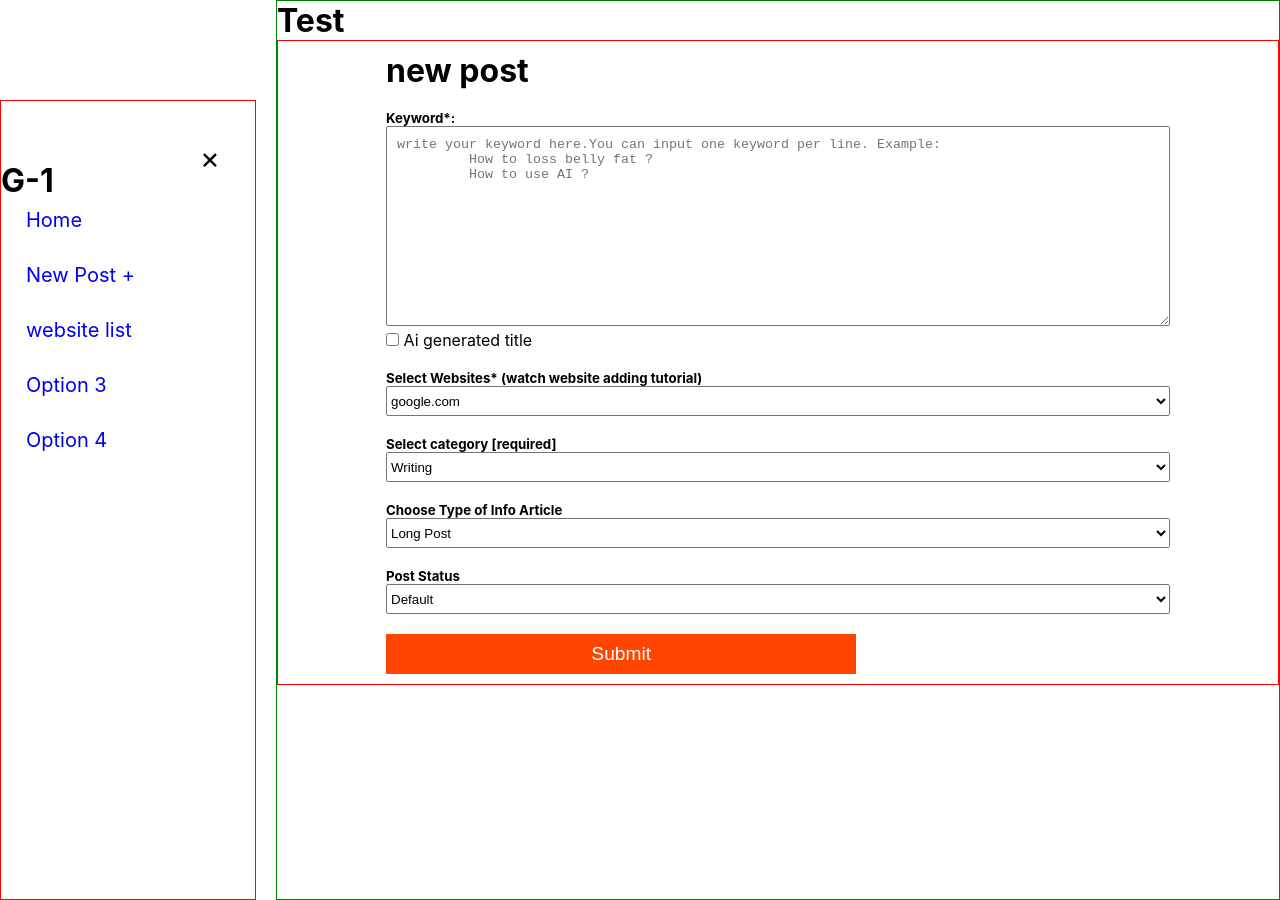
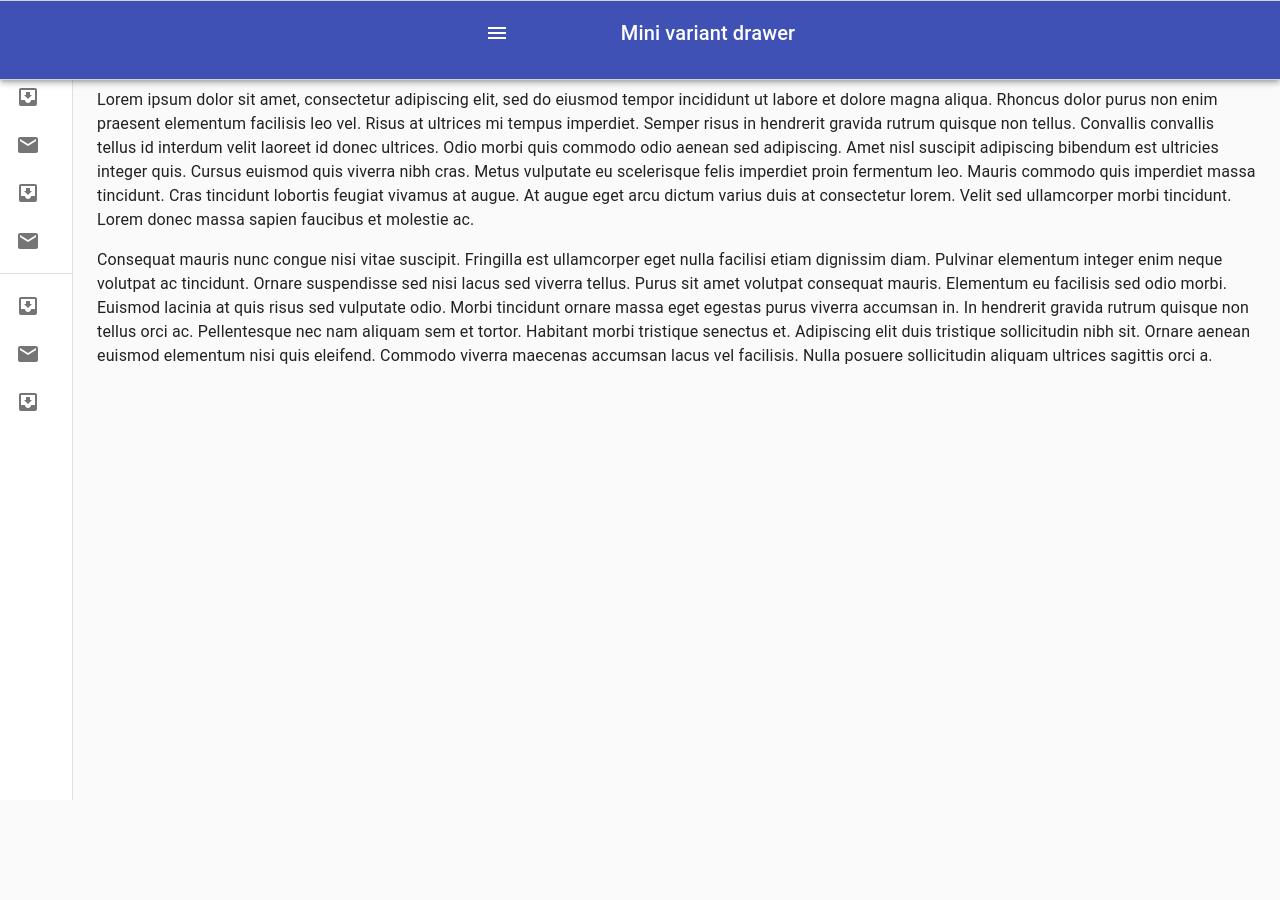
Before and after one commit to montasirazad/mbot-client, a React (Create React App) app: page /user/dashboard in a window 1280 px wide. After the commit the page ends 800 px from the top, so only its background shows below. Built offline with nearby package versions, Linux system fonts and the light colour scheme.

Commit message:
updated info

```diff
--- a/package.json
+++ b/package.json
@@ -5,6 +5,8 @@
   "dependencies": {
     "@emotion/react": "^11.11.1",
     "@emotion/styled": "^11.11.0",
+    "@material-ui/core": "^4.12.4",
+    "@material-ui/icons": "^4.11.3",
     "@mui/icons-material": "^5.11.16",
     "@mui/material": "^5.13.4",
     "@mui/styled-engine-sc": "^5.12.0",
--- a/src/App.js
+++ b/src/App.js
@@ -1,5 +1,3 @@
-import logo from './logo.svg';
-import './App.css';
 import { RouterProvider } from 'react-router-dom';
 import router from './Components/Routes/Routes';
 import Home from './Components/Pages/Home/Home';
--- a/src/Components/Pages/Contact/Contact.css
+++ b/src/Components/Pages/Contact/Contact.css
@@ -9,6 +9,7 @@
     display: flex;
     align-items: center;
     justify-content: center;
+    text-align: justify;
     background-color: #0C081E;
     color: white;
     font-size:larger;
@@ -25,4 +26,10 @@
         display: grid;
         grid-template-columns: repeat(1, 1fr);
     }
+
+    .contact-div {
+
+        text-align: center;
+        padding-bottom: 60px;
+    }
 }
--- a/src/Components/Pages/Contact/Contact.js
+++ b/src/Components/Pages/Contact/Contact.js
@@ -49,13 +49,13 @@
                         Contact Us
                     </Typography>
                     <Typography variant="body2" color="text.white">
-                        123 Main Street, Anytown, USA
+                    285, Road 4, Baridhara DOHS, Dhaka 1206, Bangladesh
                     </Typography>
                     <Typography variant="body2" color="text.white">
-                        Email: info@example.com
+                        Email: contact@gengenie.io
                     </Typography>
                     <Typography variant="body2" color="text.white">
-                        Phone: +1 234 567 8901
+                        Phone: +8809696809087
                     </Typography>
                 </Grid>
             </div>
--- a/src/Components/Pages/Faq/Faq.css
+++ b/src/Components/Pages/Faq/Faq.css
@@ -30,5 +30,6 @@
 @media only screen and (max-width:1024px) {
     .question-container h1 {
         font-size: 30px;
+        text-align: center;
     }
 }
--- a/src/Components/Shared/Footer/Footer.js
+++ b/src/Components/Shared/Footer/Footer.js
@@ -13,41 +13,44 @@
         <div>
             <Box
                 component="footer"
-                sx={{
-                    backgroundColor: (theme) =>
-                        theme.palette.mode === "light"
-                            ? theme.palette.grey[200]
-                            : theme.palette.grey[800],
-                    p: 6,
-                }}
+                // sx={{
+                //     backgroundColor:
+                //     (theme) =>
+                //         theme.palette.mode === "light"
+                //             ? theme.palette.grey[200]
+                //             : theme.palette.grey[800],
+                //     p: 6,
+                // }}
+
+                sx={{backgroundColor:'#0C081E',p: 6,color:'white'}}
             >
                 <Container maxWidth="lg">
                     <Grid container spacing={5}>
                         <Grid item xs={12} sm={4}>
-                            <Typography variant="h6" color="text.primary" gutterBottom>
+                            <Typography variant="h6" color="text.white" gutterBottom>
                                 About Us
                             </Typography>
-                            <Typography variant="body2" color="text.secondary">
+                            <Typography variant="body2" ccolor="text.white">
                                 We are XYZ company, dedicated to providing the best service to our
                                 customers.
                             </Typography>
                         </Grid>
                         <Grid item xs={12} sm={4}>
-                            <Typography variant="h6" color="text.primary" gutterBottom>
+                            <Typography variant="h6" color="text.white" gutterBottom>
                                 Contact Us
                             </Typography>
-                            <Typography variant="body2" color="text.secondary">
-                                123 Main Street, Anytown, USA
+                            <Typography variant="body2" color="text.white">
+                                285, Road 4, Baridhara DOHS, Dhaka 1206, Bangladesh
                             </Typography>
-                            <Typography variant="body2" color="text.secondary">
-                                Email: info@example.com
+                            <Typography variant="body2" color="text.white">
+                                Email: contact@gengenie.io
                             </Typography>
-                            <Typography variant="body2" color="text.secondary">
-                                Phone: +1 234 567 8901
+                            <Typography variant="body2" color="text.white">
+                                Phone: +8809696809087
                             </Typography>
                         </Grid>
                         <Grid item xs={12} sm={4}>
-                            <Typography variant="h6" color="text.primary" gutterBottom>
+                            <Typography variant="h6" color="text.white" gutterBottom>
                                 Follow Us
                             </Typography>
                             <Link href="https://www.facebook.com/" color="inherit">
@@ -65,11 +68,11 @@
                             </Link>
                         </Grid>
                     </Grid>
-                    <Box mt={5}>
-                        <Typography variant="body2" color="text.secondary" align="center">
+                    <Box mt={5} >
+                        <Typography variant="body2" sx={{color:'white'}} align="center">
                             {"Copyright © "}
                             <Link color="inherit" href="https://your-website.com/">
-                                Your Website
+                               genGenie
                             </Link>{" "}
                             {new Date().getFullYear()}
                             {"."}
--- a/src/Components/UserDashBoard/UserDashBoard.css
+++ b/src/Components/UserDashBoard/UserDashBoard.css
@@ -8,12 +8,12 @@
 .header-div {
     background-color: var(--mainColor);
     color: var(--textColor);
-    /* display: flex;
-    align-items: center;
+    display: flex;
+    align-items: start;
     justify-content: space-between;
     padding: 20px;
     width: 100vw;
-    height: 100px; */
+    height: 100px;
 }
 
 .header-div a {
@@ -46,9 +46,10 @@
     margin-top: 100px;
 }
 
-.outlet-container{
+.outlet-container {
     border: 1px solid green;
 }
+
 .dashboard-links a {
     display: block;
     text-decoration: none;
@@ -96,18 +97,10 @@
 
 
 
-.menuShow {
 
-    transform: translateX(0px);
-    transition: .7s;
+
+@media only screen and (max-width:800px) {
+
+    .header-div {}
 
 }
-
-@media only screen and (max-width:1024px) {
-
-    .header-div {
-
-
-
-    }
-}
--- a/src/Components/UserDashBoard/UserDashBoard.js
+++ b/src/Components/UserDashBoard/UserDashBoard.js
@@ -1,53 +1,190 @@
-import React, { useRef } from 'react';
-import { Link, NavLink, Outlet } from 'react-router-dom';
-import './UserDashBoard.css';
+import React from 'react';
+import clsx from 'clsx';
+import { makeStyles, useTheme } from '@material-ui/core/styles';
+import Drawer from '@material-ui/core/Drawer';
+import AppBar from '@material-ui/core/AppBar';
+import Toolbar from '@material-ui/core/Toolbar';
+import List from '@material-ui/core/List';
+import CssBaseline from '@material-ui/core/CssBaseline';
+import Typography from '@material-ui/core/Typography';
+import Divider from '@material-ui/core/Divider';
+import IconButton from '@material-ui/core/IconButton';
+import MenuIcon from '@material-ui/icons/Menu';
+import ChevronLeftIcon from '@material-ui/icons/ChevronLeft';
+import ChevronRightIcon from '@material-ui/icons/ChevronRight';
+import ListItem from '@material-ui/core/ListItem';
+import ListItemIcon from '@material-ui/core/ListItemIcon';
+import ListItemText from '@material-ui/core/ListItemText';
+import InboxIcon from '@material-ui/icons/MoveToInbox';
+import MailIcon from '@material-ui/icons/Mail';
 
-const UserDashBoard = () => {
+const drawerWidth = 240;
 
-    const menuRef = useRef()
+const useStyles = makeStyles((theme) => ({
+  root: {
+    display: 'flex'
+  },
+  appBar: {
+    zIndex: theme.zIndex.drawer + 1,
+    transition: theme.transitions.create(['width', 'margin'], {
+      easing: theme.transitions.easing.sharp,
+      duration: theme.transitions.duration.leavingScreen,
+    }),
+  },
+  appBarShift: {
+    marginLeft: drawerWidth,
+    width: `calc(100% - ${drawerWidth}px)`,
+    transition: theme.transitions.create(['width', 'margin'], {
+      easing: theme.transitions.easing.sharp,
+      duration: theme.transitions.duration.enteringScreen,
+    }),
+  },
+  menuButton: {
+    marginRight: 100,
+  },
+  hide: {
+    display: 'none',
+  },
+  drawer: {
+    width: drawerWidth,
+    flexShrink: 0,
+    whiteSpace: 'nowrap',
+  },
+  drawerOpen: {
+    width: drawerWidth,
+    transition: theme.transitions.create('width', {
+      easing: theme.transitions.easing.sharp,
+      duration: theme.transitions.duration.enteringScreen,
+    }),
+  },
+  drawerClose: {
+    transition: theme.transitions.create('width', {
+      easing: theme.transitions.easing.sharp,
+      duration: theme.transitions.duration.leavingScreen,
+    }),
+    overflowX: 'hidden',
+    width: theme.spacing(7) + 1,
+    [theme.breakpoints.up('sm')]: {
+      width: theme.spacing(9) + 1,
+    },
+  },
+  toolbar: {
+    display: 'flex',
+    alignItems: 'center',
+    justifyContent: 'flex-end',
+    padding: theme.spacing(0, 1),
+    // necessary for content to be below app bar
+    ...theme.mixins.toolbar,
+  },
+  content: {
+    flexGrow: 1,
+    padding: theme.spacing(3),
+  },
+}));
 
-    const handleMenuButton = () => {
-        menuRef.current.classList.toggle('menuShow')
-    }
+export default function UserDashBoard() {
+  const classes = useStyles();
+  const theme = useTheme();
+  const [open, setOpen] = React.useState(false);
 
-    /* <div className='header-div'>
-               <span onClick={handleMenuButton} className='open-btn'>
-                   &#9776;
-               </span>
+  const handleDrawerOpen = () => {
+    setOpen(true);
+  };
 
+  const handleDrawerClose = () => {
+    setOpen(false);
+  };
 
-               <h2>Gengenie</h2>
-               <div>
-                   <p>hi, ....</p>
-               </div>
-           </div> */
+  return (
+    <div className={classes.root}>
+      <CssBaseline />
+      <AppBar
+        position="fixed"
+        className={clsx(classes.appBar, {
+          [classes.appBarShift]: open,
+        })}
+      >
+        <Toolbar>
+          <IconButton
+            color="inherit"
+            aria-label="open drawer"
+            onClick={handleDrawerOpen}
+            edge="start"
+            className={clsx(classes.menuButton, {
+              [classes.hide]: open,
+            })}
 
-    return (
-        <div className="dashboard-container">
-
-            <div className='dashboard-links' ref={menuRef}>
-                <h1>G-1</h1>
-                <span onClick={handleMenuButton}
-                    className='close-btn'>
-                    &times;
-
-                </span>
-
-                <NavLink to='/'>Home</NavLink>
-                <NavLink to='/user/dashboard'>New Post  +</NavLink>
-                <NavLink to='/user/dashboard/website-list'>website list</NavLink>
-                <NavLink to='/'>Option 3</NavLink>
-                <NavLink to='/'>Option 4</NavLink>
-            </div>
-
-
-            <div className='outlet-container'>
-                <h1>Test</h1>
-                <Outlet />
-            </div>
+          >
+            <MenuIcon />
+          </IconButton>
+          <Typography variant="h6" noWrap>
+            Mini variant drawer
+          </Typography>
+        </Toolbar>
+      </AppBar>
+      <Drawer
+        variant="permanent"
+        className={clsx(classes.drawer, {
+          [classes.drawerOpen]: open,
+          [classes.drawerClose]: !open,
+        })}
+        classes={{
+          paper: clsx({
+            [classes.drawerOpen]: open,
+            [classes.drawerClose]: !open,
+          }),
+        }}
+      >
+        <div className={classes.toolbar}>
+          <IconButton onClick={handleDrawerClose}>
+            {theme.direction === 'rtl' ? <ChevronRightIcon /> : <ChevronLeftIcon />}
+          </IconButton>
         </div>
-
-    );
-};
-
-export default UserDashBoard;
+        <Divider />
+        <List>
+          {['Inbox', 'Starred', 'Send email', 'Drafts'].map((text, index) => (
+            <ListItem button key={text}>
+              <ListItemIcon>{index % 2 === 0 ? <InboxIcon /> : <MailIcon />}</ListItemIcon>
+              <ListItemText primary={text} />
+            </ListItem>
+          ))}
+        </List>
+        <Divider />
+        <List>
+          {['All mail', 'Trash', 'Spam'].map((text, index) => (
+            <ListItem button key={text}>
+              <ListItemIcon>{index % 2 === 0 ? <InboxIcon /> : <MailIcon />}</ListItemIcon>
+              <ListItemText primary={text} />
+            </ListItem>
+          ))}
+        </List>
+      </Drawer>
+      <main className={classes.content}>
+        <div className={classes.toolbar} />
+        <Typography paragraph>
+          Lorem ipsum dolor sit amet, consectetur adipiscing elit, sed do eiusmod tempor incididunt
+          ut labore et dolore magna aliqua. Rhoncus dolor purus non enim praesent elementum
+          facilisis leo vel. Risus at ultrices mi tempus imperdiet. Semper risus in hendrerit
+          gravida rutrum quisque non tellus. Convallis convallis tellus id interdum velit laoreet id
+          donec ultrices. Odio morbi quis commodo odio aenean sed adipiscing. Amet nisl suscipit
+          adipiscing bibendum est ultricies integer quis. Cursus euismod quis viverra nibh cras.
+          Metus vulputate eu scelerisque felis imperdiet proin fermentum leo. Mauris commodo quis
+          imperdiet massa tincidunt. Cras tincidunt lobortis feugiat vivamus at augue. At augue eget
+          arcu dictum varius duis at consectetur lorem. Velit sed ullamcorper morbi tincidunt. Lorem
+          donec massa sapien faucibus et molestie ac.
+        </Typography>
+        <Typography paragraph>
+          Consequat mauris nunc congue nisi vitae suscipit. Fringilla est ullamcorper eget nulla
+          facilisi etiam dignissim diam. Pulvinar elementum integer enim neque volutpat ac
+          tincidunt. Ornare suspendisse sed nisi lacus sed viverra tellus. Purus sit amet volutpat
+          consequat mauris. Elementum eu facilisis sed odio morbi. Euismod lacinia at quis risus sed
+          vulputate odio. Morbi tincidunt ornare massa eget egestas purus viverra accumsan in. In
+          hendrerit gravida rutrum quisque non tellus orci ac. Pellentesque nec nam aliquam sem et
+          tortor. Habitant morbi tristique senectus et. Adipiscing elit duis tristique sollicitudin
+          nibh sit. Ornare aenean euismod elementum nisi quis eleifend. Commodo viverra maecenas
+          accumsan lacus vel facilisis. Nulla posuere sollicitudin aliquam ultrices sagittis orci a.
+        </Typography>
+      </main>
+    </div>
+  );
+}
```
Also changed, not shown: 1 other file (tests, documents, lock files or other folders).
